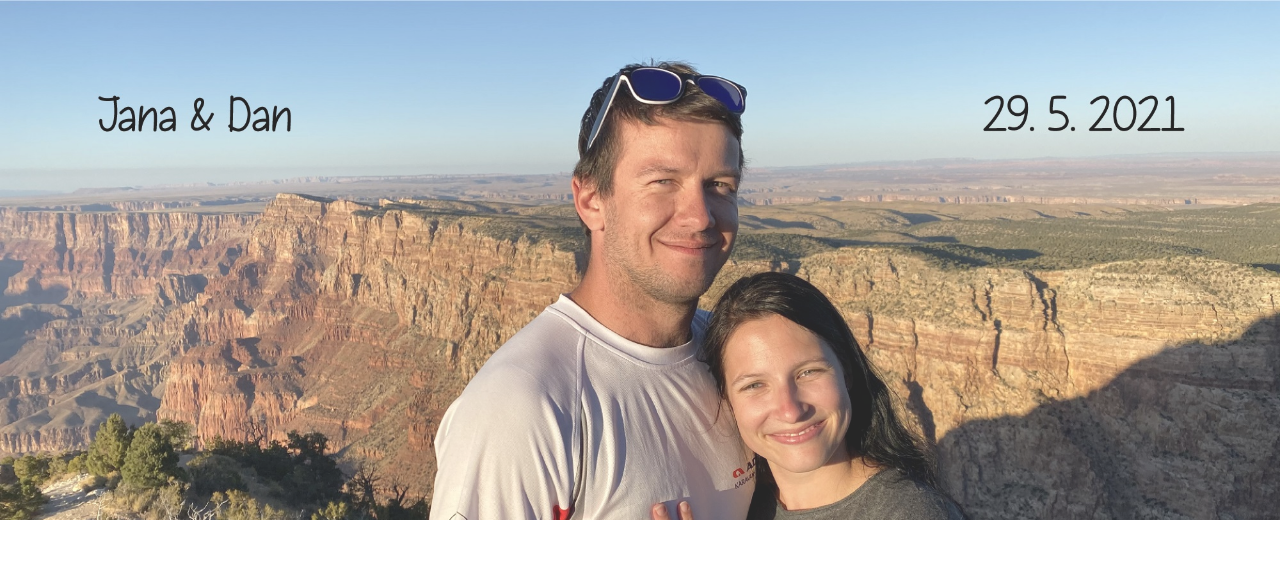
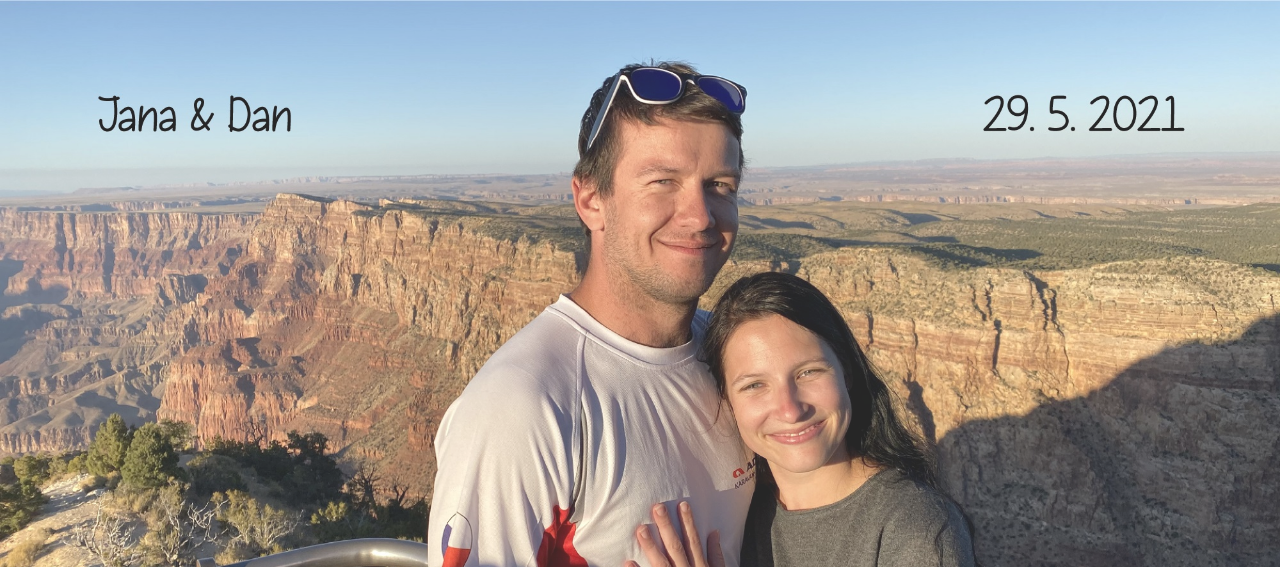
Before and after one commit to Hradil-d/svatebni-stranky, a plain HTML site: page index.html in a window 1280 px wide. Shown: the top 567 px of the page. Drawn offline with Linux system fonts and the light colour scheme.

Commit message:
Update Untitled-1.css

```diff
--- a/Untitled-1.css
+++ b/Untitled-1.css
@@ -6,7 +6,7 @@ body {
     margin: 0px;
 }
 header > .uvod {
-    height: 65%;
+    height: 85%;
     width: 100%;
     background-image:url("web1d.jpg");
     background-size: 100%;
```
